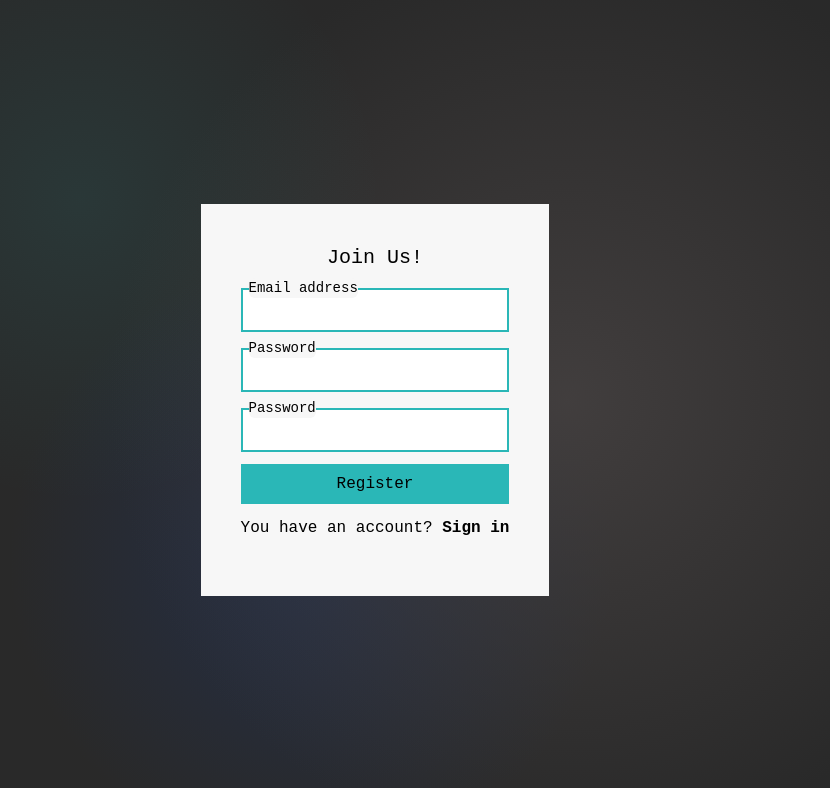
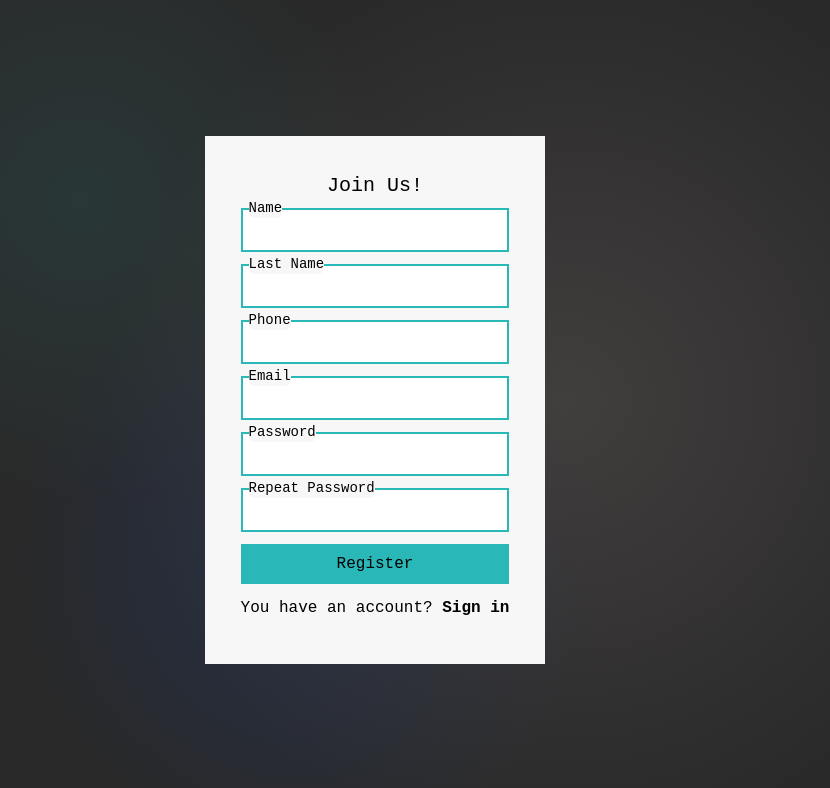
Before and after one commit to imbartek/online_shop, a React (Create React App) app in the folder front/: page / in a window 1280 px wide. Both pictures are taken after a click on the element "Sign up". Shown: the top 788 px of the page, without its empty margins (265-1095 px from the left). Built offline with nearby package versions, Linux system fonts and the light colour scheme.

Commit message:
install react-hook-form & basic validation

```diff
--- a/front/package.json
+++ b/front/package.json
@@ -9,6 +9,7 @@
     "axios": "^1.2.2",
     "react": "^17.0.1",
     "react-dom": "^17.0.1",
+    "react-hook-form": "^7.43.9",
     "react-redux": "^7.2.2",
     "react-router-dom": "^5.2.0",
     "react-scripts": "^5.0.1",
--- a/front/src/views/Login.jsx
+++ b/front/src/views/Login.jsx
@@ -1,47 +1,118 @@
 // ZADANIE 1 KPT REACT LOGOWANIA, ABY ZAINPORTOWAC UP JSimport './App.css';
 
 import { useState } from "react";
+import { useForm } from 'react-hook-form'
 
 const Login = () => {
 	const [hasAccount, setHasAccount] = useState(true);
+	const { handleSubmit, register, formState:{ errors} } = useForm();
+
+	const onSubmitLogin = values => {
+		console.log(values);
+	}
+
+	console.log(errors);
 
 	return (
 		<div className='w-full h-screen bg-backgroundColor gradient flex justify-center items-center'>
-			<div className='bg-secondary p-10 flex flex-col items-center'>
+			<div className='bg-secondary p-9 flex flex-col items-center'>
 				{hasAccount ? (
 					<>
 						<p className=' text-xl'>Sign In </p>
-						<form className='flex flex-col my-4'>
+						<form className='flex flex-col my-4' onSubmit={handleSubmit(onSubmitLogin)}>
 							<div className='flex flex-col relative'>
-								<label className="absolute -translate-y-1/2 top-0 left-2 z-10 bg-secondary rounded-md text-sm">Email</label>
-								<input className='border-2 border-primary p-2 relative' />
+								<label className='absolute -translate-y-1/2 top-0 left-2 z-10 bg-secondary rounded-md text-sm'>
+									Email
+								</label>
+								<input
+									{...register("Email", { required: true, minLength: 3, maxLength: 20 })}
+
+									className='border-2 border-primary p-2 relative'
+								/>
+								{errors.Email?.type === 'required' && <p role="alert" className="text-[red]">Email is required</p>}
 							</div>
 							<div className='flex flex-col my-5 relative'>
-								<label className="absolute -translate-y-1/2 top-0 left-2 z-10 bg-secondary rounded-md text-sm">Password</label>
-								<input className='border-2 border-primary p-2' />
+								<label className='absolute -translate-y-1/2 top-0 left-2 z-10 bg-secondary rounded-md text-sm'>
+									Password
+								</label>
+								<input
+									{...register("Password", { required: true, minLength: 5, maxLength: 20 })}
+									type='password'
+									className='border-2 border-primary p-2'
+								/>
 							</div>
-							<button className='bg-primary p-2'>Login</button>
-              <p className="mt-3">Don't have an account? <span className="font-bold cursor-pointer hover:text-primary" onClick={() => setHasAccount(false)}>Sign up</span></p>
+							<button type="submit" className='bg-primary p-2 hover:opacity-75 duration-200'>
+								Login
+							</button>
+							<p className='mt-3'>
+								Don't have an account?{" "}
+								<span
+									className='font-bold cursor-pointer hover:text-primary'
+									onClick={() => setHasAccount(false)}>
+									Sign up
+								</span>
+							</p>
 						</form>
 					</>
 				) : (
 					<>
 						<p className=' text-xl'>Join Us!</p>
-						<form className='flex flex-col my-4'>
+						<form className='flex flex-col my-2'>
+							<div className='flex flex-col relative mb-3'>
+								<label className='absolute -translate-y-1/2 top-0 left-2 z-10 bg-secondary rounded-md text-sm'>
+									Name
+								</label>
+								<input name="name" type='text' className='border-2 border-primary p-2' />
+							</div>
 							<div className='flex flex-col relative'>
-								<label className="absolute -translate-y-1/2 top-0 left-2 z-10 bg-secondary rounded-md text-sm">Email address</label>
-								<input className='border-2 border-primary p-2' />
+								<label className='absolute -translate-y-1/2 top-0 left-2 z-10 bg-secondary rounded-md text-sm'>
+									Last Name
+								</label>
+								<input name="lastName" type='text' className='border-2 border-primary p-2' />
 							</div>
-							<div className='flex flex-col relative my-4'>
-								<label className="absolute -translate-y-1/2 top-0 left-2 z-10 bg-secondary rounded-md text-sm">Password</label>
-								<input className='border-2 border-primary p-2' />
+							<div className='flex flex-col relative my-3'>
+								<label className='absolute -translate-y-1/2 top-0 left-2 z-10 bg-secondary rounded-md text-sm'>
+									Phone
+								</label>
+								<input name="phone" type="tel" className='border-2 border-primary p-2' />
 							</div>
-              <div className='flex flex-col relative'>
-								<label className="absolute -translate-y-1/2 top-0 left-2 z-10 bg-secondary rounded-md text-sm">Password</label>
-								<input className='border-2 border-primary p-2' />
+							<div className='flex flex-col relative'>
+								<label className='absolute -translate-y-1/2 top-0 left-2 z-10 bg-secondary rounded-md text-sm'>
+									Email
+								</label>
+								<input name="email" type='email' className='border-2 border-primary p-2' />
 							</div>
-							<button className='bg-primary p-2 mt-3'>Register</button>
-              <p className="mt-3">You have an account? <span className="font-bold cursor-pointer hover:text-primary" onClick={() => setHasAccount(true)}>Sign in</span></p>
+							<div className='flex flex-col relative my-3'>
+								<label className='absolute -translate-y-1/2 top-0 left-2 z-10 bg-secondary rounded-md text-sm'>
+									Password
+								</label>
+								<input
+									name="password"
+									type='password'
+									className='border-2 border-primary p-2'
+								/>
+							</div>
+							<div className='flex flex-col relative'>
+								<label className='absolute -translate-y-1/2 top-0 left-2 z-10 bg-secondary rounded-md text-sm'>
+									Repeat Password
+								</label>
+								<input
+									name="repeatPassword"
+									type='password'
+									className='border-2 border-primary p-2'
+								/>
+							</div>
+							<button type="submit" className='bg-primary p-2 mt-3 hover:opacity-75 duration-200'>
+								Register
+							</button>
+							<p className='mt-3'>
+								You have an account?{" "}
+								<span
+									className='font-bold cursor-pointer hover:text-primary'
+									onClick={() => setHasAccount(true)}>
+									Sign in
+								</span>
+							</p>
 						</form>
 					</>
 				)}
```
Also changed, not shown: 1 other file (tests, documents, lock files or other folders).
